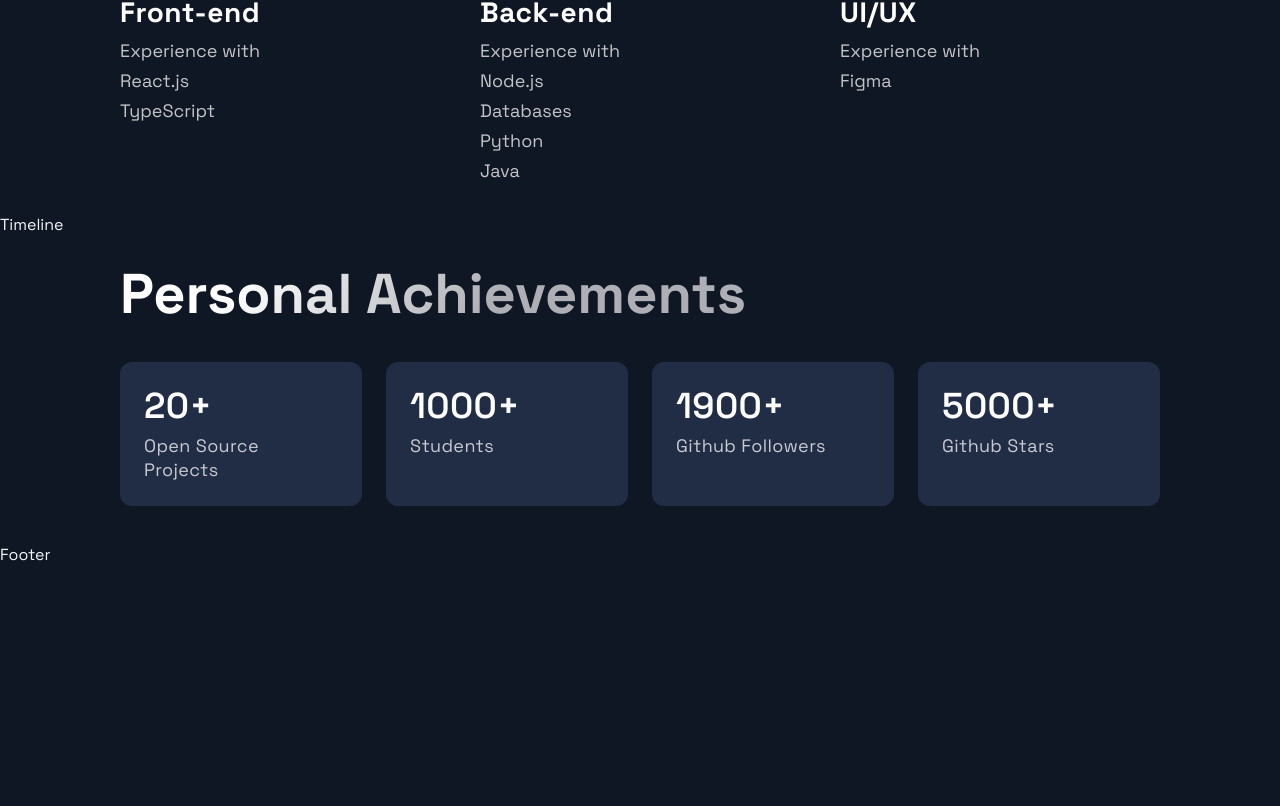
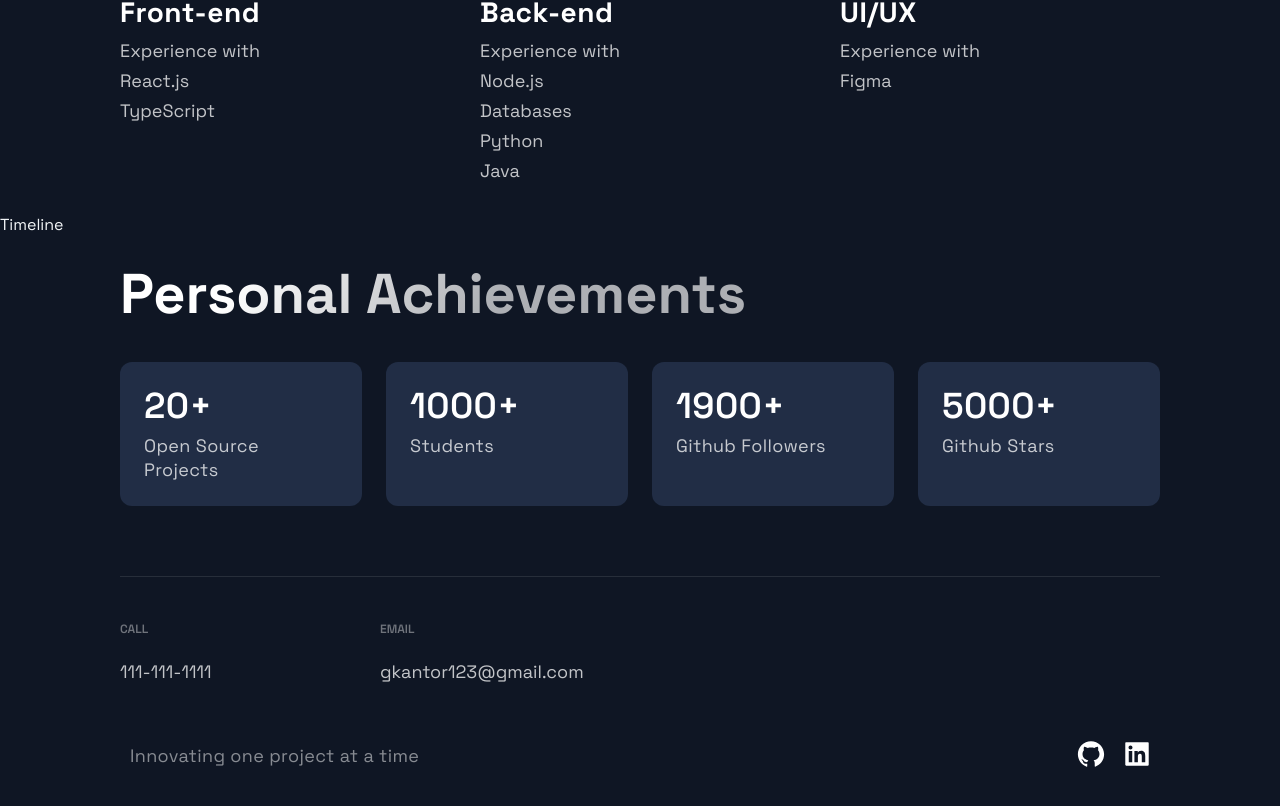
Before and after one commit to axxessgranted/portfolio-website, a Next.js app: page / in a window 1280 px wide. Shown: the part 2501-3307 px from the top of the page. Before the commit the page ends 3066 px from the top, so only its background shows below. Built offline with nearby package versions, Linux system fonts and the light colour scheme.

Commit message:
Add footer layout

```diff
--- a/src/components/Footer/Footer.js
+++ b/src/components/Footer/Footer.js
@@ -2,13 +2,48 @@
 import { AiFillGithub, AiFillInstagram, AiFillLinkedin } from 'react-icons/ai';
 
 import { SocialIcons } from '../Header/HeaderStyles';
-import { CompanyContainer, FooterWrapper, LinkColumn, LinkItem, LinkList, LinkTitle, Slogan, SocialContainer, SocialIconsContainer } from './FooterStyles';
+import {
+  CompanyContainer,
+  FooterWrapper,
+  LinkColumn,
+  LinkItem,
+  LinkList,
+  LinkTitle,
+  Slogan,
+  SocialContainer,
+  SocialIconsContainer,
+} from './FooterStyles';
 
 const Footer = () => {
   return (
-    <div>
-      Footer
-    </div>
+    <FooterWrapper>
+      <LinkList>
+        <LinkColumn>
+          <LinkTitle>Call</LinkTitle>
+          <LinkItem href='tel:111-111-1111'>111-111-1111</LinkItem>
+        </LinkColumn>
+        <LinkColumn>
+          <LinkTitle>Email</LinkTitle>
+          <LinkItem href='mailto:gkantor123@gmail.com'>
+            gkantor123@gmail.com
+          </LinkItem>
+        </LinkColumn>
+      </LinkList>
+      <SocialIconsContainer>
+        <CompanyContainer>
+          <Slogan>Innovating one project at a time</Slogan>
+        </CompanyContainer>
+        <SocialContainer>
+          {/* TODO: Open social links in a new tab */}
+          <SocialIcons href='https://github.com/axxessgranted'>
+            <AiFillGithub size='3rem' />
+          </SocialIcons>
+          <SocialIcons href='https://www.linkedin.com/in/grant-kantor-692951198/'>
+            <AiFillLinkedin size='3rem' />
+          </SocialIcons>
+        </SocialContainer>
+      </SocialIconsContainer>
+    </FooterWrapper>
   );
 };
 
```
